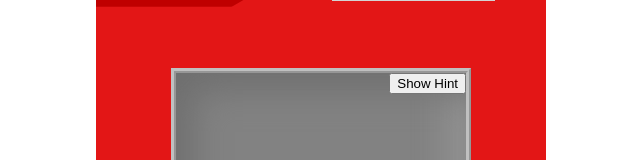
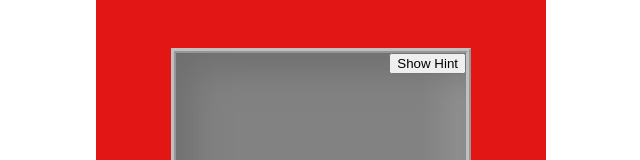
Before and after one commit to Edward-Phillips/shakespearianPokemon, a Next.js app: page /whosthatpokemon in a window 1280 px wide. Shown: the top 160 px of the page, without its empty margins (319-959 px from the left). Built offline with nearby package versions, Linux system fonts and the light colour scheme.

Commit message:
move navigation down into component

```diff
--- a/pages/whosthatpokemon.js
+++ b/pages/whosthatpokemon.js
@@ -1,8 +1,6 @@
-import React from "react";
 import Head from "next/head";
 import styles from "../styles/whosThatPokemon.module.css";
 import WhoIsThatPokemon from "../components/WhoIsThatPokemon/WhoIsThatPokemon";
-import Link from "next/link";
 
 export default function whosThatPokemon() {
   return (
@@ -11,7 +9,6 @@ export default function whosThatPokemon() {
         <title>Who is that Pokemon?</title>
         <link rel="icon" href="/favicon.png" />
       </Head>
-      <Link href="/">Back to pokemon Select</Link>
         <WhoIsThatPokemon />
     </div>
   );
```
